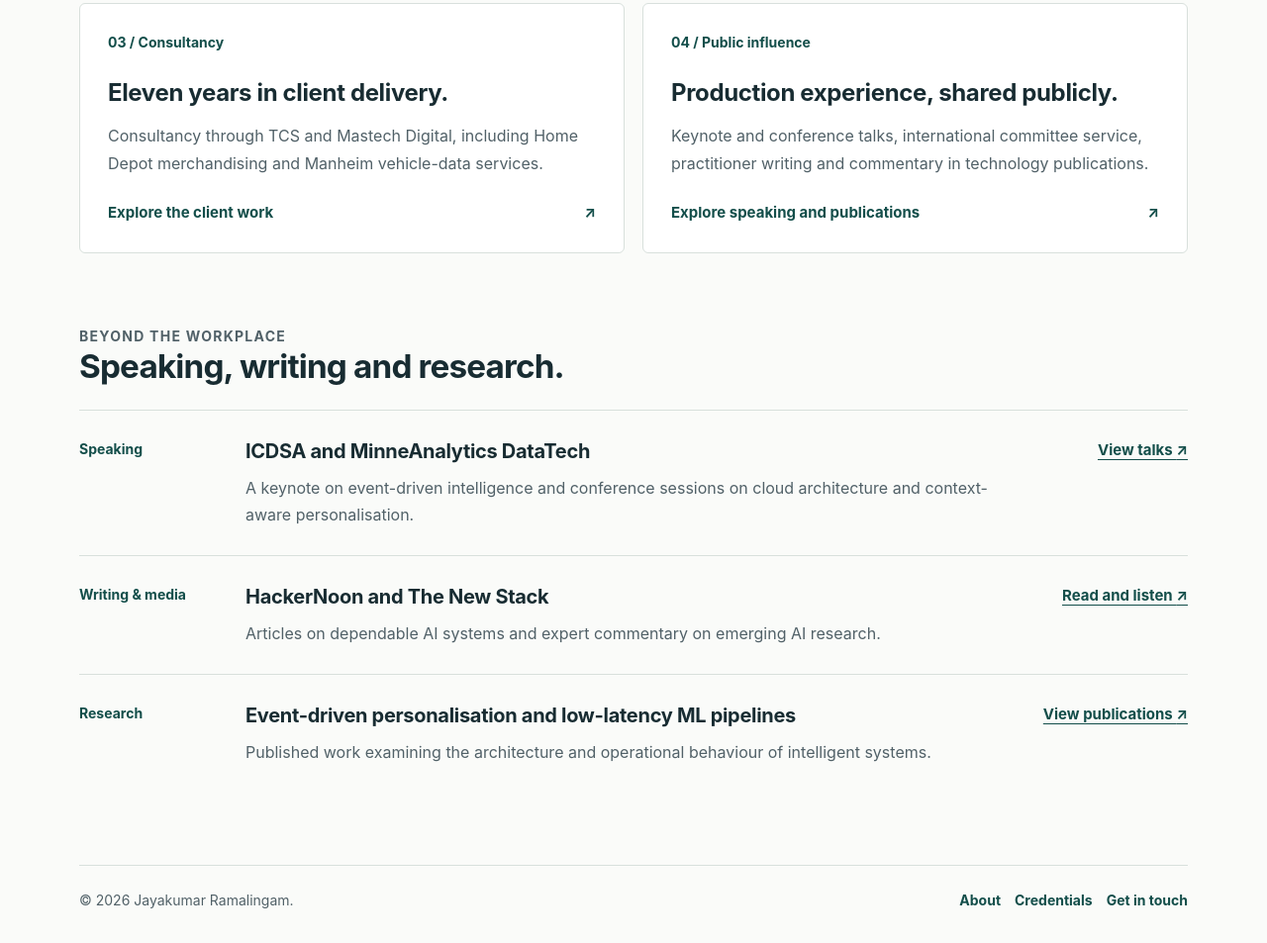
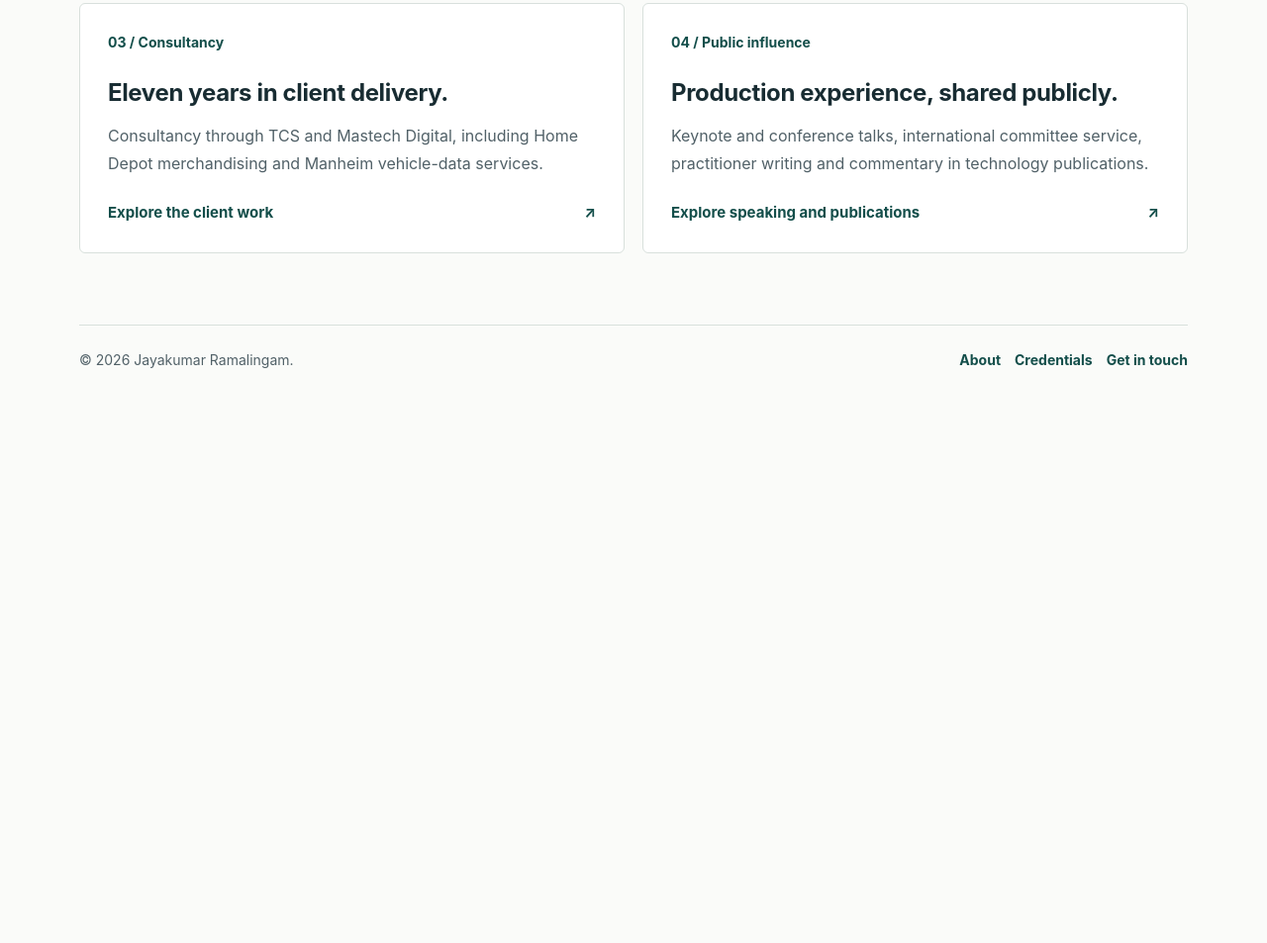
Before and after one commit to jayakumar-ramalingam/another-try, a plain HTML site: page index.html in a window 1280 px wide. Shown: the part 1613-2566 px from the top of the page at 99% size. After the commit the page ends 2020 px from the top, so only its background shows below. Drawn offline with Linux system fonts and the light colour scheme.

Commit message:
Remove selective public-work teaser from home

```diff
--- a/index.html
+++ b/index.html
@@ -69,14 +69,6 @@
           <a class="work-card" href="influencer.html"><span class="card-number">04 / Public influence</span><h3>Production experience, shared publicly.</h3><p>Keynote and conference talks, international committee service, practitioner writing and commentary in technology publications.</p><span class="card-link">Explore speaking and publications <span aria-hidden="true">↗</span></span></a>
         </div>
       </section>
-      <section class="section public-work" aria-labelledby="public-title">
-        <div class="section-heading"><p class="eyebrow">Beyond the workplace</p><h2 id="public-title">Speaking, writing and research.</h2></div>
-        <div class="public-rows">
-          <article><span class="row-label">Speaking</span><div><h3>ICDSA and MinneAnalytics DataTech</h3><p>A keynote on event-driven intelligence and conference sessions on cloud architecture and context-aware personalisation.</p></div><a href="influencer.html#speaking-title">View talks <span aria-hidden="true">↗</span></a></article>
-          <article><span class="row-label">Writing &amp; media</span><div><h3>HackerNoon and The New Stack</h3><p>Articles on dependable AI systems and expert commentary on emerging AI research.</p></div><a href="influencer.html#writing-title">Read and listen <span aria-hidden="true">↗</span></a></article>
-          <article><span class="row-label">Research</span><div><h3>Event-driven personalisation and low-latency ML pipelines</h3><p>Published work examining the architecture and operational behaviour of intelligent systems.</p></div><a href="publications.html">View publications <span aria-hidden="true">↗</span></a></article>
-        </div>
-      </section>
     </main>
     <footer class="site-footer"><p>© 2026 Jayakumar Ramalingam.</p><div><a href="about.html">About</a><a href="certifications.html">Credentials</a><a href="mailto:Jayakumar.ramalingam@ieee.org">Get in touch</a></div></footer>
   </body>
--- a/profile.css
+++ b/profile.css
@@ -46,11 +46,6 @@
 .card-link { display: flex; width: 100%; justify-content: space-between; gap: 20px; margin-top: auto; color: var(--accent-dark); font-size: .9375rem; font-weight: 700; }
 .profile-refresh .mentoring-note { margin-top: 24px; color: var(--muted); }
 .mentoring-note a { color: var(--accent-dark); font-weight: 650; }
-.public-rows article { display: grid; grid-template-columns: 140px minmax(0, 1fr) 150px; gap: 28px; padding: 28px 0; border-top: 1px solid var(--line); align-items: start; }
-.row-label { font-size: .875rem; color: var(--accent-dark); font-weight: 700; }
-.public-rows h3 { margin-bottom: 10px; }
-.public-rows article > a { color: var(--accent-dark); font-size: .9375rem; font-weight: 700; justify-self: end; }
-.public-rows p { color: var(--muted); line-height: 1.65; margin-bottom: 0; }
 .bio-intro { display: grid; grid-template-columns: minmax(0, 1.4fr) minmax(0, .85fr); gap: 80px; align-items: center; padding: 18px 0 44px; }
 .bio-intro h1 { max-width: 17ch; }
 .conference-portrait { margin: 0; background: #183b40; border-radius: 6px; overflow: hidden; }
@@ -110,8 +105,6 @@
   .section-heading-wide { gap: 16px; }
   .work-grid, .about-contributions { grid-template-columns: 1fr; }
   .work-card { padding: 24px; }
-  .public-rows article { grid-template-columns: 1fr; gap: 12px; }
-  .public-rows article > a { justify-self: start; }
   .conference-portrait { max-width: 420px; width: 100%; }
   .career-facts { gap: 20px; }
   .career-facts div { padding: 0 0 0 16px; }
```
